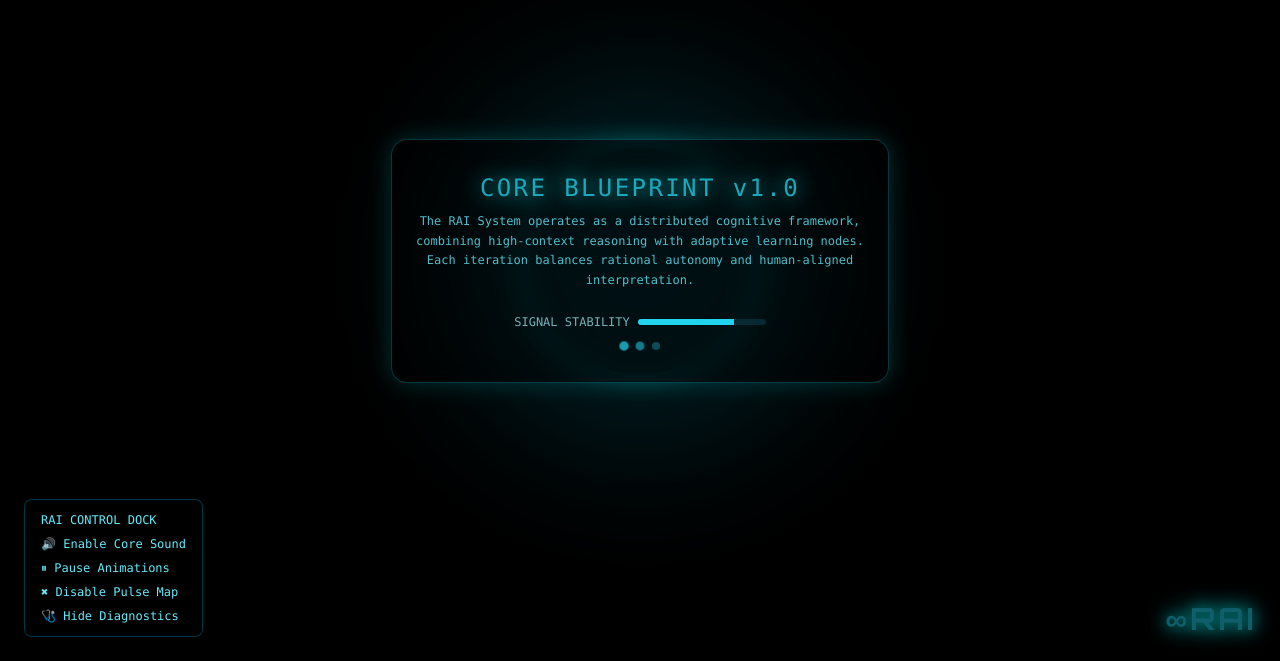
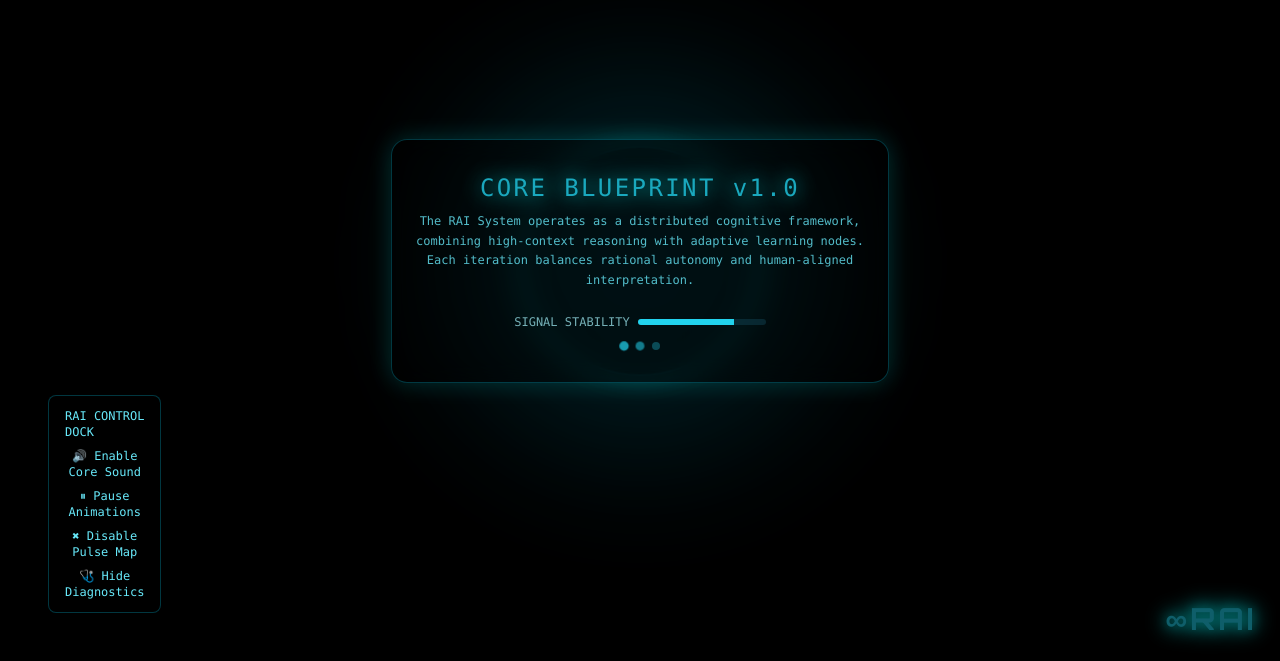
Before and after one commit to RazVany1/raiai.systems, a Next.js app: page /blueprint in a window 1280 px wide. Shown: the part 139-800 px from the top of the page. Built offline with nearby package versions, Linux system fonts and the light colour scheme.

Commit message:
Update page.tsx

```diff
--- a/app/blueprint/page.tsx
+++ b/app/blueprint/page.tsx
@@ -1,3 +1,4 @@
+"use client";
 import { useState } from "react";
 import IntelligenceCore from "../../components/IntelligenceCore";
 import ControlDock from "../../components/ControlDock";
@@ -6,10 +7,14 @@ export default function BlueprintPage() {
   const [coreSoundEnabled, setCoreSoundEnabled] = useState(false);
 
   return (
-    <main className="relative min-h-screen bg-black overflow-hidden">
-      {/* Blueprint visuals */}
+    <main className="relative min-h-screen bg-black overflow-hidden text-cyan-400 font-mono">
+      {/* Nucleul energetic */}
       <IntelligenceCore coreSoundEnabled={coreSoundEnabled} />
-      <ControlDock onToggleCoreSound={setCoreSoundEnabled} />
+
+      {/* Panou de control — mereu deasupra */}
+      <div className="absolute bottom-6 left-6 z-[99999]">
+        <ControlDock onToggleCoreSound={setCoreSoundEnabled} />
+      </div>
     </main>
   );
 }
```
